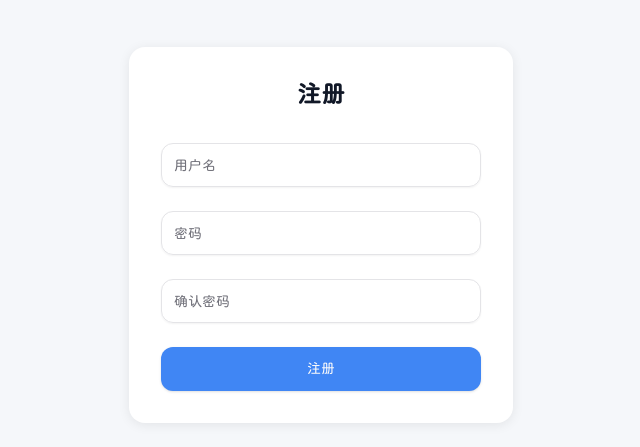
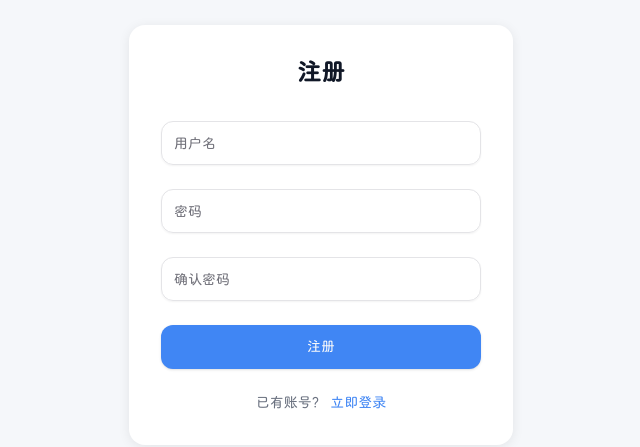
Before and after one commit to jerry-chengaojian/chat-app, a Next.js app: page /register in a window 1280 px wide. Shown: the part 165-612 px from the top of the page, without its empty margins (319-959 px from the left). Built offline with nearby package versions, Linux system fonts and the light colour scheme.

Commit message:
feat: add navigation links between login and register pages
- Add "Register now" link on login page
- Add "Login now" link on register page

```diff
--- a/src/app/login/page.tsx
+++ b/src/app/login/page.tsx
@@ -76,6 +76,12 @@ export default function LoginPage() {
             {loading ? "登录中..." : "登录"}
           </Button>
         </form>
+        <p className="mt-6 text-center text-sm text-gray-500">
+          还没有账号？{" "}
+          <a href="/register" className="text-[#4086F4] hover:text-[#3476E3] font-medium">
+            立即注册
+          </a>
+        </p>
       </div>
     </div>
   );
--- a/src/app/register/page.tsx
+++ b/src/app/register/page.tsx
@@ -110,6 +110,12 @@ export default function RegisterPage() {
             {loading ? "注册中..." : "注册"}
           </Button>
         </form>
+        <p className="mt-6 text-center text-sm text-gray-500">
+          已有账号？{" "}
+          <a href="/login" className="text-[#4086F4] hover:text-[#3476E3] font-medium">
+            立即登录
+          </a>
+        </p>
       </div>
     </div>
   );
```
Also changed, not shown: 1 other file (tests, documents, lock files or other folders).
